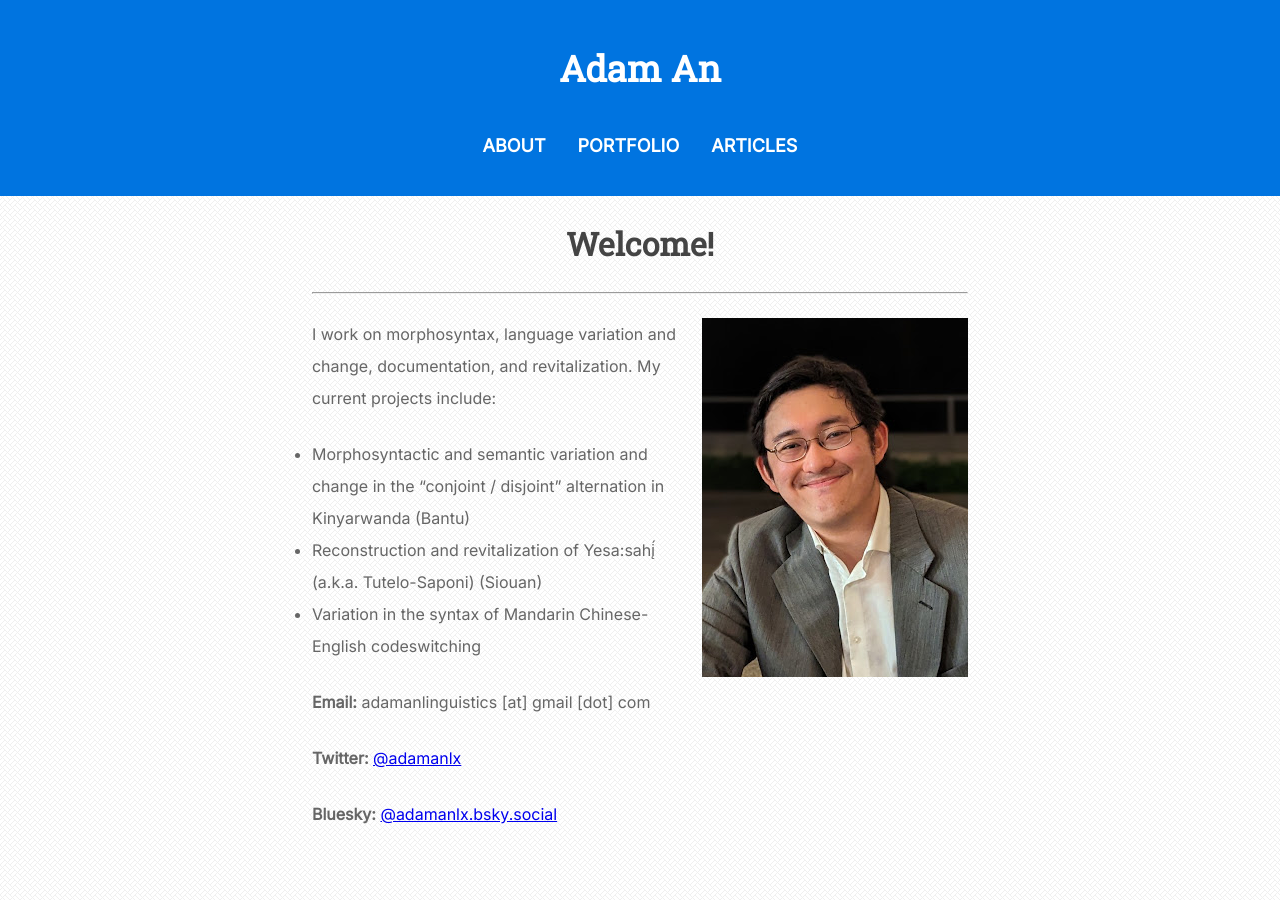
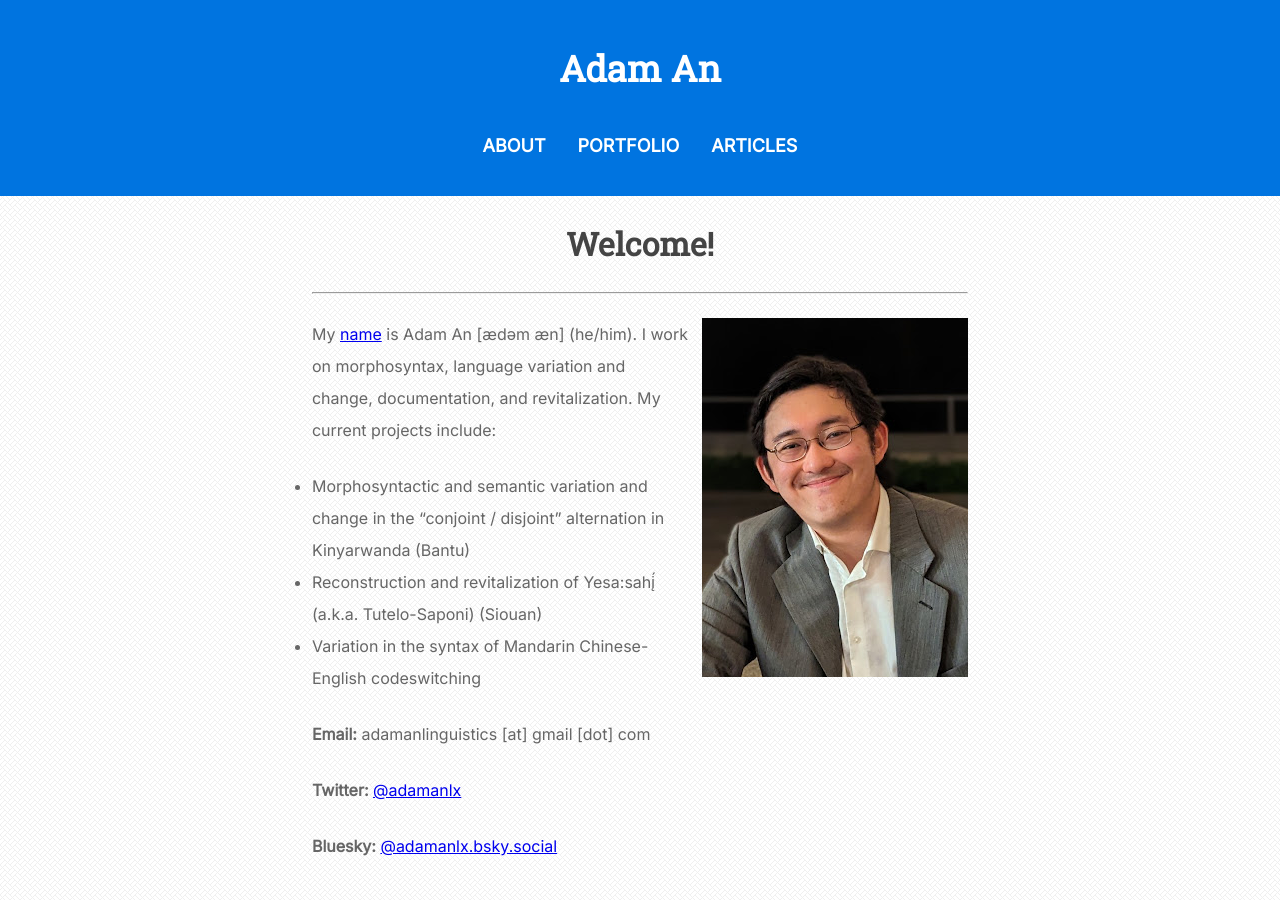
Before and after one commit to theycallmezeal/theycallmezeal.github.io, a Jekyll site: the page built from index.md, in a window 1280 px wide. Built offline with Jekyll 4.4.1, drawn with Linux system fonts in a browser that asks for light colours.

Commit message:
add name.md

```diff
--- a/index.md
+++ b/index.md
@@ -6,7 +6,7 @@ css: index
 
 ![Adam An](./images/me.png)
 
-I work on morphosyntax, language variation and change, documentation, and revitalization. My current projects include:
+My [name](name) is Adam An [ædəm æn] (he/him). I work on morphosyntax, language variation and change, documentation, and revitalization. My current projects include:
 
 * Morphosyntactic and semantic variation and change in the "conjoint / disjoint" alternation in Kinyarwanda (Bantu)
 * Reconstruction and revitalization of Yesa:sahį́ (a.k.a. Tutelo-Saponi) (Siouan)
```
Also changed, not shown: name.md (added, +27 -0 lines).
